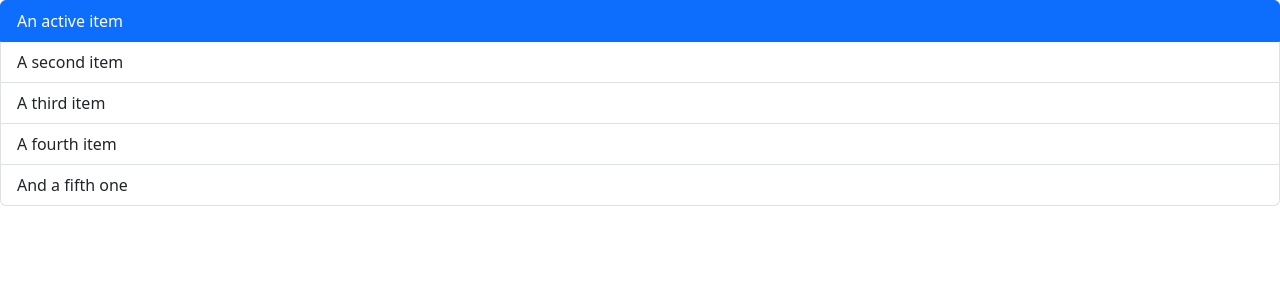
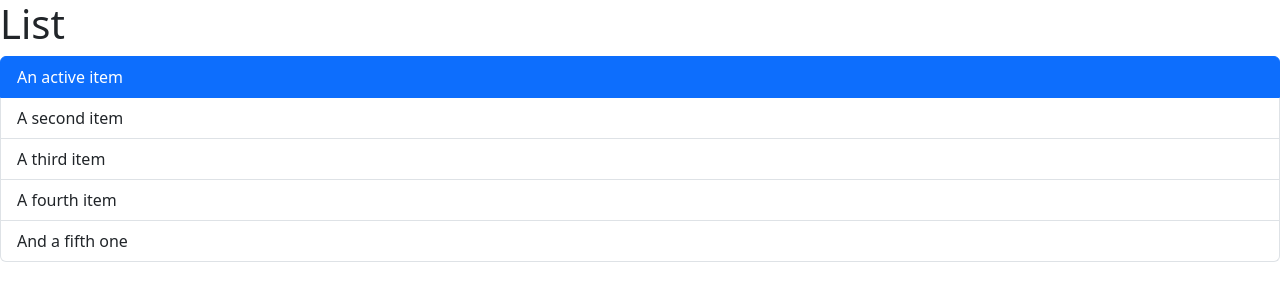
Before and after one commit to H58L/React-Learning, a React (Vite) app in the folder react-app/: page / in a window 1280 px wide. Shown: the top 300 px of the page. Built offline with nearby package versions, Linux system fonts and the light colour scheme.

Commit message:
Wrapping  elements in div

```diff
--- a/react-app/src/components/ListGroup.tsx
+++ b/react-app/src/components/ListGroup.tsx
@@ -1,12 +1,14 @@
 function ListGroup()
 {
-    return <ul className="list-group">
+    return <div>
+        <h1>List</h1>
+        <ul className="list-group">
     <li className="list-group-item active" aria-current="true">An active item</li>
     <li className="list-group-item">A second item</li>
     <li className="list-group-item">A third item</li>
     <li className="list-group-item">A fourth item</li>
     <li className="list-group-item">And a fifth one</li>
-  </ul>
+  </ul></div>
 }
 
 export default ListGroup; //export this onto App
```
